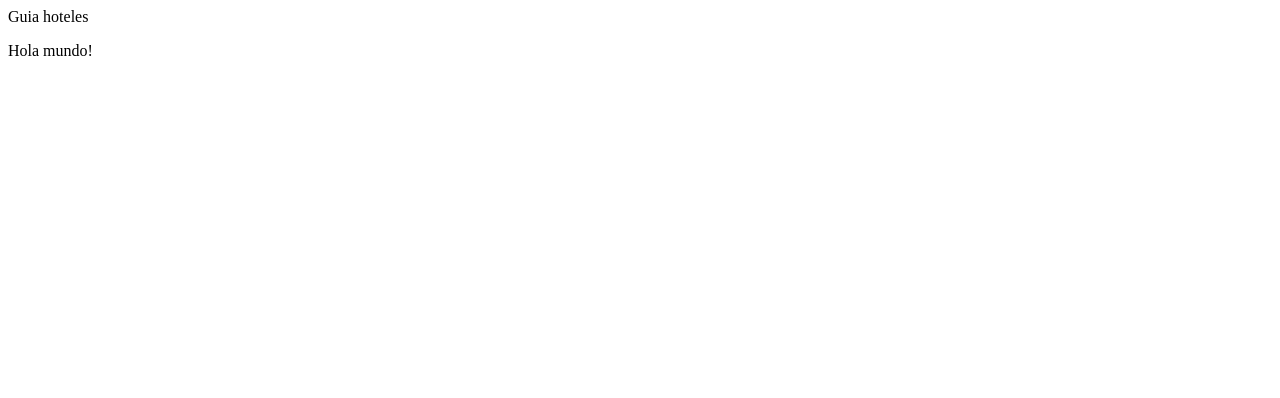
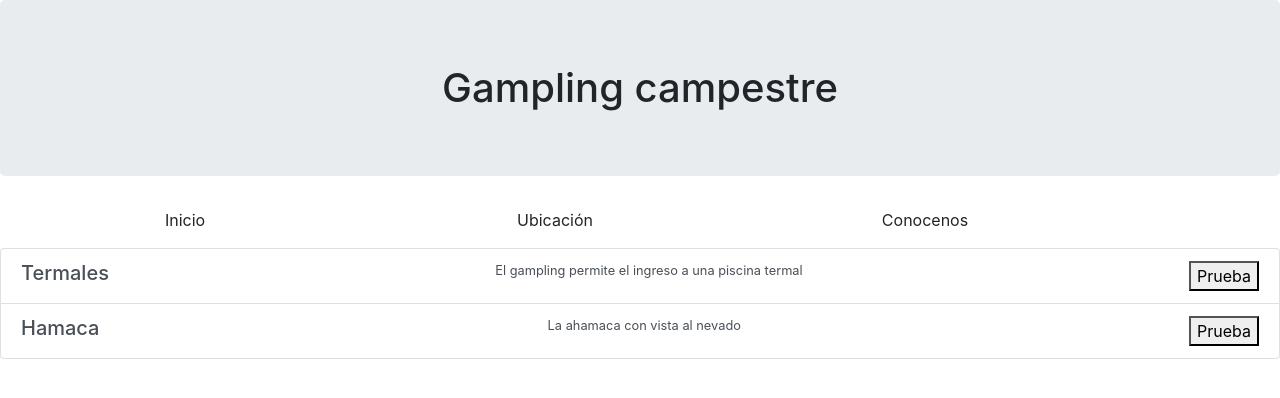
Before and after one commit to hrpalmaen/guia-hoteles, a website: page index.html in a window 1280 px wide. Drawn offline with nearby package versions, Linux system fonts and the light colour scheme.

Commit message:
add group-list and jumbotron

```diff
--- a/index.html
+++ b/index.html
@@ -2,9 +2,38 @@
 <html>
     <head>
         <meta charset="UTF-8">
-        <tittle>Guia hoteles</tittle>
+        <title>Guia hoteles</title>
+
+        <!-- Boostrap css -->
+        <link rel="stylesheet" href="node_modules/bootstrap/dist/css/bootstrap.min.css">
     </head>
     <body>
-        <p>Hola mundo!</p>
+        <h1 class="jumbotron text-center">Gampling campestre</h1>
+        <div class="container row">
+            <p class="col-lg-4 col-sm-12 text-center">Inicio</p>
+            <p class="col-lg-4 col-sm-12 text-center">Ubicación</p>
+            <p class="col-lg-4 col-sm-12 text-center">Conocenos</p>
+        </div>
+        <div class="list-group">
+            <div class="list-group-item list-group-item-action flex-column align-items-start">
+                <div class="d-flex w-100 justify-content-between">
+                    <h5 class="mb-1">Termales</h5>
+                    <small>El gampling permite el ingreso a una piscina termal</small>
+                    <button>Prueba</button>
+                </div>
+            </div>
+            <div class="list-group-item list-group-item-action flex-column align-items-start">
+                <div class="d-flex w-100 justify-content-between">
+                    <h5 class="mb-1">Hamaca</h5>
+                    <small>La ahamaca con vista al nevado</small>
+                    <button>Prueba</button>
+                </div>
+            </div>
+        </div>
+
+        <!-- Jquery, popper -->
+        <script src="node_modules/jquery/dist/jquery.min.js"></script>
+        <script src="node_modules/popper.js/dist/popper.min.js"></script>
+        <script src="node_modules/bootstrap/dist/js/bootstrap.min.js"></script>
     </body>
 </html>
```
Also changed, not shown: package.json (+8 -1 lines), 1 other file.
